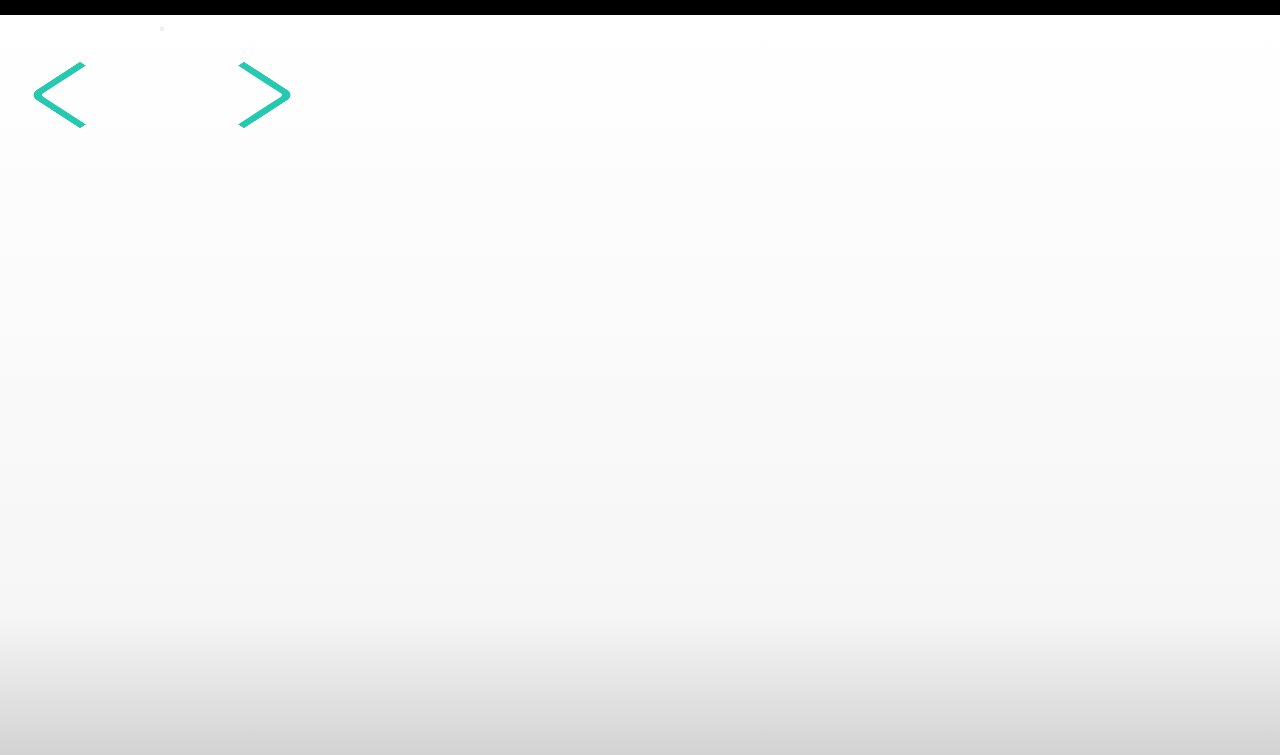
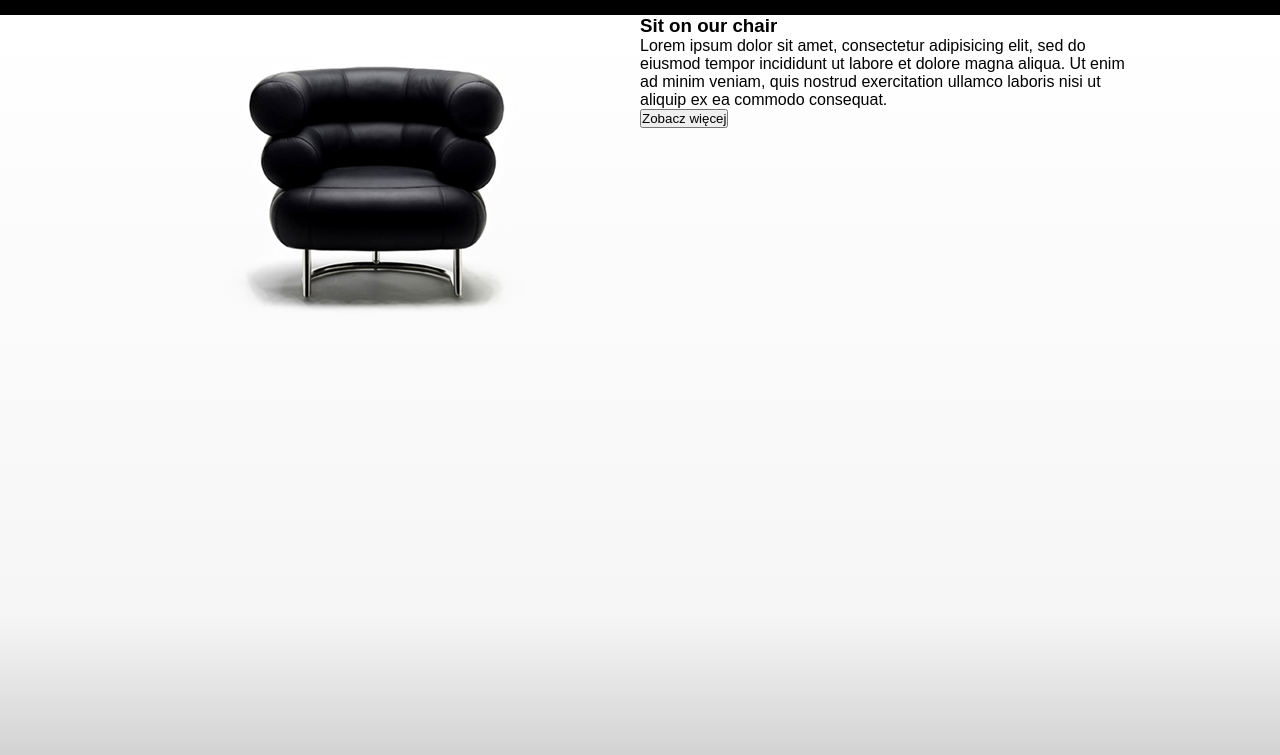
Before and after one commit to Jayrix/Sit-on-chair, a plain HTML site: page index.html in a window 1280 px wide. Shown: the part 45-800 px from the top of the page. Drawn offline with Linux system fonts and the light colour scheme.

Commit message:
changed banner structure

```diff
--- a/css/style.css
+++ b/css/style.css
@@ -125,20 +125,35 @@ header nav.col>ul>li .inner-list-arrow{
   filter: progid:DXImageTransform.Microsoft.gradient( startColorstr='#ffffff', endColorstr='#919191', GradientType=0 );
 }
 
-.banner-arrow {
+.banner .banner-container {
+  width:100%;
+  max-width: 1000px;
+  margin: 0 auto;
+}
+
+.banner .container .banner-container .col {
+  width:50%;
+}
+
+image {
+  width:100%;
+  height: 100%;
+}
+
+.banner .container .banner-arrow {
   width:60px;
   height:60px;
   margin: 50px;
 }
 
-.banner-arrow:first-child {
+.banner .container .banner-arrow:first-child {
   border-left: 7px solid rgb(37, 201, 176);
   border-bottom: 7px solid rgb(37, 201, 176);
   border-bottom-left-radius: 10px;
   transform: rotate(45deg) skew(-12deg,-12deg);
 }
 
-.banner-arrow:last-child{
+.banner .container .banner-arrow:last-child{
   border-right: 7px solid rgb(37, 201, 176);
   border-bottom: 7px solid rgb(37, 201, 176);
   border-bottom-right-radius: 10px;
--- a/index.html
+++ b/index.html
@@ -45,14 +45,18 @@
 
     <section class="banner">
       <div class="container row">
-        <nav class="col banner-arrow" id="Left-arrow"></nav>
-        <img src="" alt="" class="col">
-        <article class="col">
-          <h3></h3>
-          <p></p>
-          <button type="button" name="button"></button>
-        </article>
-        <nav class="col banner-arrow" id="Right-arrow"></nav>
+        <div class="banner-container">
+          <!--  <nav class="banner-arrow" id="Left-arrow"></nav> -->
+          <div class="image-container col">
+            <img src="./images/black_chair.png"  alt="Picture of black chair" title="Black chair">
+          </div>
+          <article class="col">
+            <h3>Sit on our chair</h3>
+            <p>Lorem ipsum dolor sit amet, consectetur adipisicing elit, sed do eiusmod tempor incididunt ut labore et dolore magna aliqua. Ut enim ad minim veniam, quis nostrud exercitation ullamco laboris nisi ut aliquip ex ea commodo consequat. </p>
+            <button type="button" name="button">Zobacz więcej</button>
+          </article>
+          <!-- <nav class="cbanner-arrow" id="Right-arrow"></nav> -->
+        </div>
       </div>
     </section>
   </body>
```
